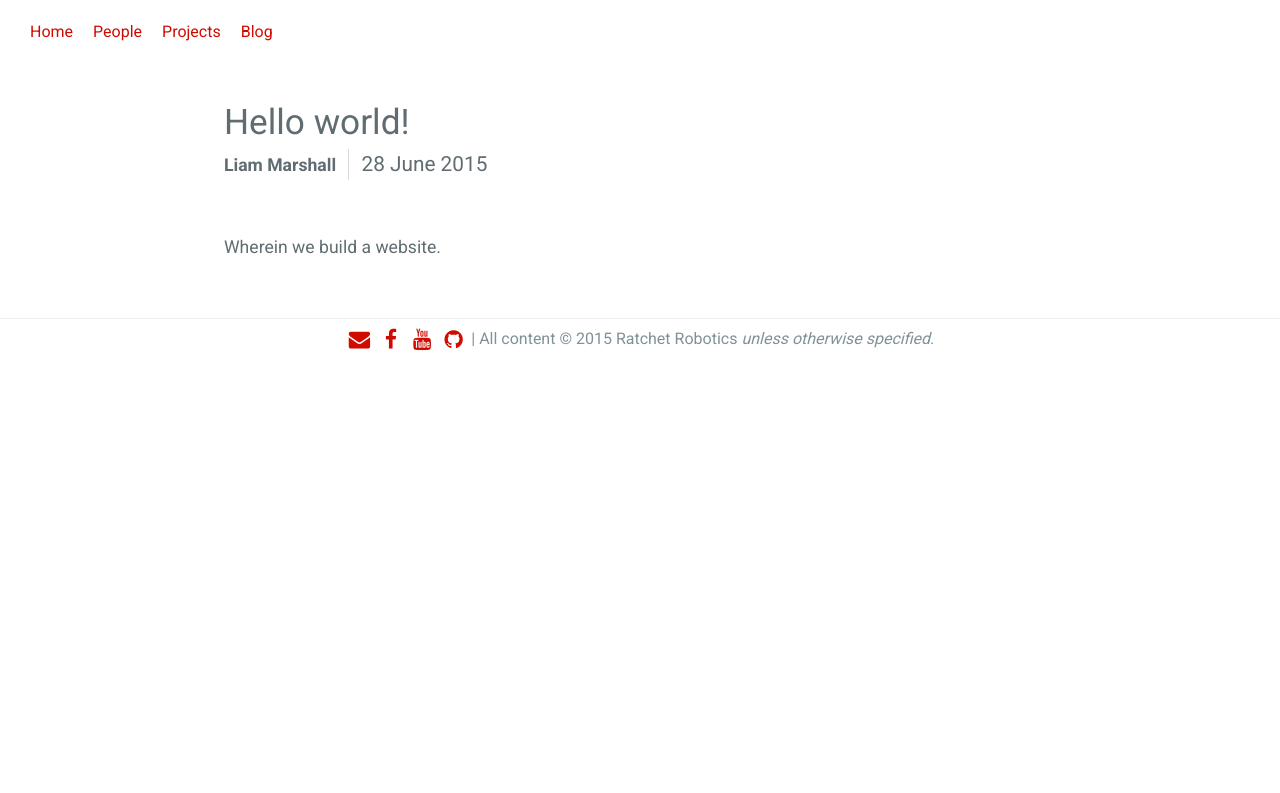
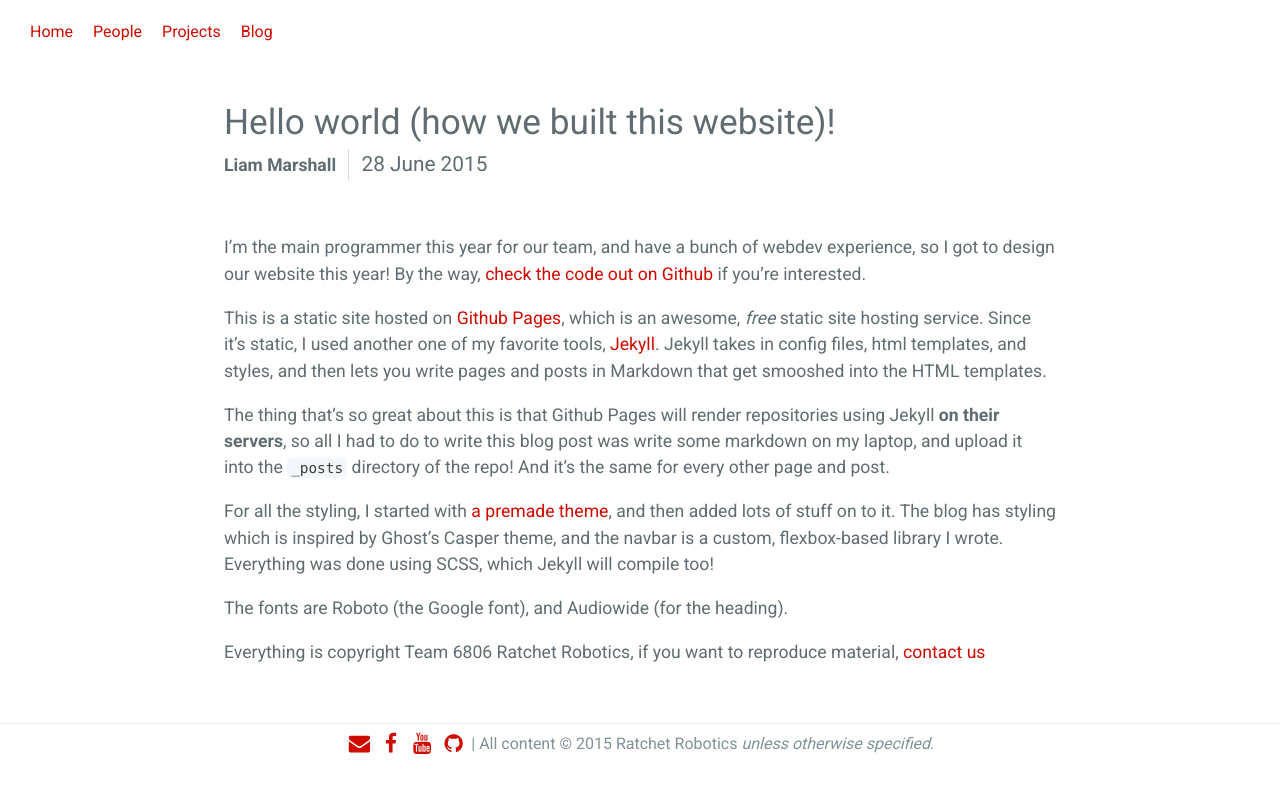
Before and after one commit to FTC-6806/ftc-6806.github.io, a Jekyll site: the page built from _posts/2015-06-28-hello-world.md, in a window 1280 px wide. Shown: the top 793 px of the page. Built offline with Jekyll 4.4.1, drawn with Linux system fonts in a browser that asks for light colours; nearby versions of some CDN libraries.

Commit message:
Update 2015-06-28-hello-world.md

```diff
--- a/_posts/2015-06-28-hello-world.md
+++ b/_posts/2015-06-28-hello-world.md
@@ -1,7 +1,20 @@
 ---
 layout: post
 author: Liam Marshall
-title: Hello world!
+title: Hello world (how we built this website)!
 ---
 
-Wherein we build a website.
+I'm the main programmer this year for our team, and have a bunch of webdev experience, so I got to design our website this year!
+By the way, [check the code out on Github](https://github.com/FTC-6806/ftc-6806.github.io) if you're interested.
+
+This is a static site hosted on [Github Pages](https://pages.github.com), which is an awesome, *free* static site hosting service. Since it's static, I used another one of my favorite tools, [Jekyll](http://jekyllrb.com/). Jekyll takes in config files, html templates, and styles, and then lets you write pages and posts in Markdown that get smooshed into the HTML templates.
+
+The thing that's so great about this is that Github Pages will render repositories using Jekyll **on their servers**, so all I had to do to write this blog post was write some markdown on my laptop, and upload it into the `_posts` directory of the repo!
+And it's the same for every other page and post.
+
+For all the styling, I started with [a premade theme](https://github.com/jasonlong/cayman-theme), and then added lots of stuff on to it. The blog has styling which is inspired by Ghost's Casper theme, and the navbar is a custom, flexbox-based library I wrote.
+Everything was done using SCSS, which Jekyll will compile too!
+
+The fonts are Roboto (the Google font), and Audiowide (for the heading).
+
+Everything is copyright Team 6806 Ratchet Robotics, if you want to reproduce material, [contact us]({{baseurl}}/contact)
```
